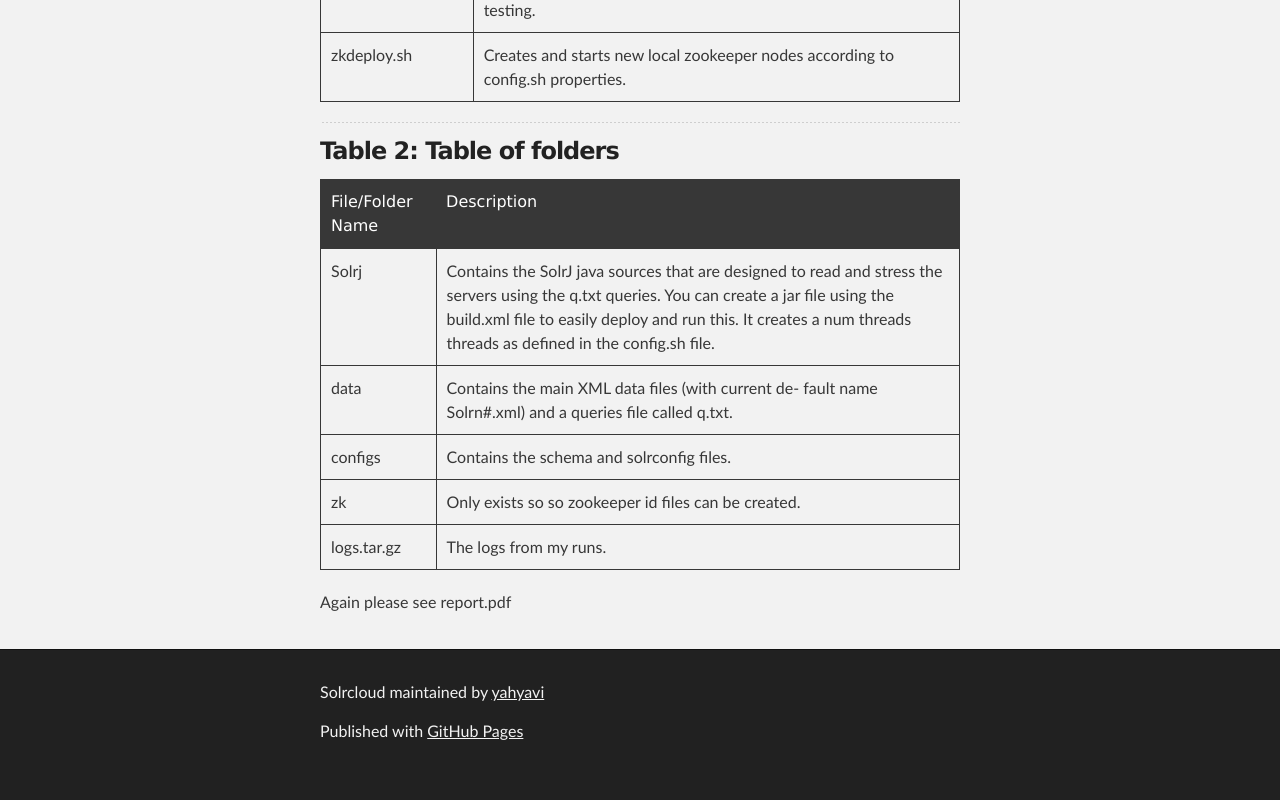
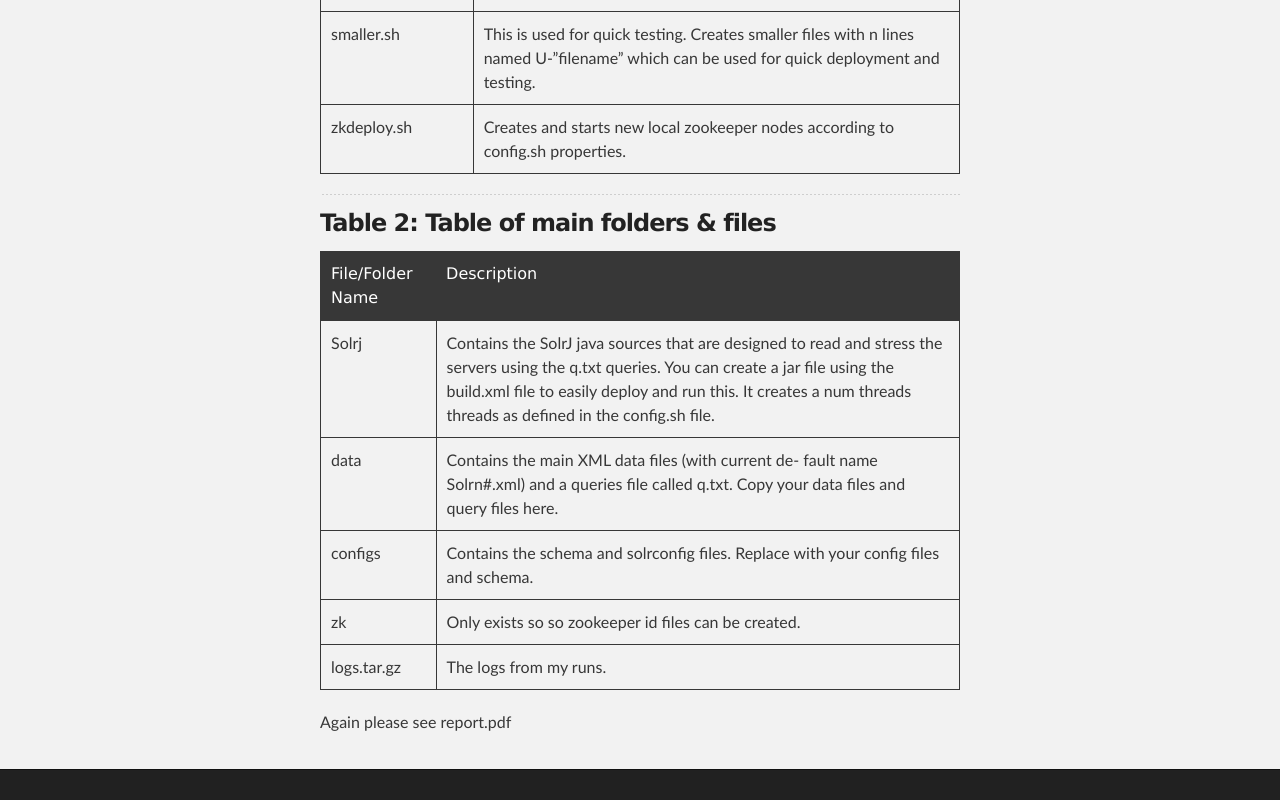
Before and after one commit to yahyavi/solrcloud, a plain HTML site: page index.html in a window 1280 px wide. Shown: the part 1675-2475 px from the top of the page. Before the commit the page ends 2453 px from the top, so only its background shows below. Drawn offline with Linux system fonts and the light colour scheme.

```diff
--- a/index.html
+++ b/index.html
@@ -36,7 +36,7 @@
 
 <p>Scripts for testing SolrCloud performance. </p>
 
-<p>These are scripts and code I wrote for a short-term 5 week project on testing Solr perofrmance. See report.pdf for complete description of what scripts do and how to use them, and the initial results. Here's a short description from the report.</p>
+<p>These are scripts and code I wrote for a short-term 5 week project on testing SolrCloud perofrmance. See report.pdf for complete description of what scripts do and how to use them, and the initial results. This was a short term study so take the results in the report with a grain of salt. I did not have enough time for a comprehensive study of how Solr and ZooKeepers work so the analysis may be incorrect. Here's a short description of repository file from the report.</p>
 
 <hr><h3>
 <a name="table-1-table-of-scripts" class="anchor" href="#table-1-table-of-scripts"><span class="octicon octicon-link"></span></a>Table 1: Table of scripts</h3>
@@ -113,7 +113,7 @@
 </tr>
 </tbody>
 </table><hr><h3>
-<a name="table-2-table-of-folders" class="anchor" href="#table-2-table-of-folders"><span class="octicon octicon-link"></span></a>Table 2: Table of folders</h3>
+<a name="table-2-table-of-main-folders--files" class="anchor" href="#table-2-table-of-main-folders--files"><span class="octicon octicon-link"></span></a>Table 2: Table of main folders &amp; files</h3>
 
 <table>
 <thead><tr>
@@ -127,11 +127,11 @@
 </tr>
 <tr>
 <td>data</td>
-<td>Contains the main XML data files (with current de- fault name Solrn#.xml) and a queries file called q.txt.</td>
+<td>Contains the main XML data files (with current de- fault name Solrn#.xml) and a queries file called q.txt. Copy your data files and query files here.</td>
 </tr>
 <tr>
 <td>configs</td>
-<td>Contains the schema and solrconfig files.</td>
+<td>Contains the schema and solrconfig files. Replace with your config files and schema.</td>
 </tr>
 <tr>
 <td>zk</td>
```
Also changed, not shown: params.json (+1 -1 lines).
